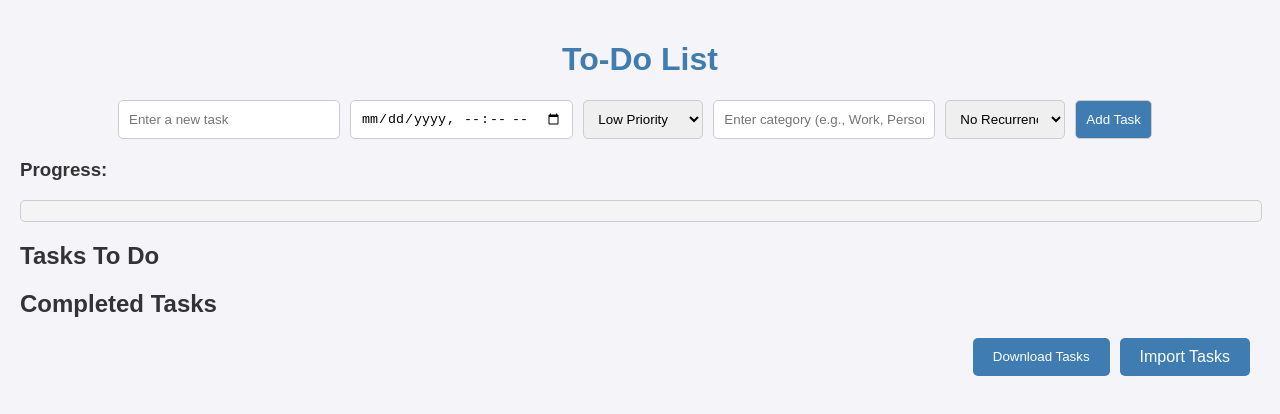
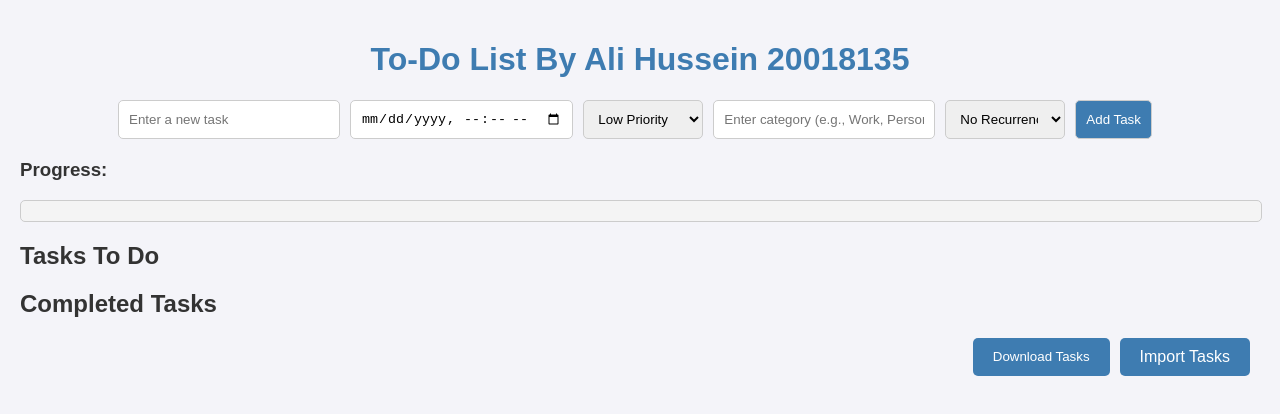
Before and after one commit to That1parrot/To-Do-List, a plain HTML site: page index.html in a window 1280 px wide. Drawn offline with Linux system fonts and the light colour scheme.

Commit message:
Update index.html

```diff
--- a/index.html
+++ b/index.html
@@ -7,7 +7,7 @@
   <link rel="stylesheet" href="styles.css">
 </head>
 <body>
-  <h1>To-Do List</h1>
+  <h1>To-Do List By Ali Hussein 20018135</h1>
 
   <!-- Input to add a new task -->
   <div class="input-container">
```
